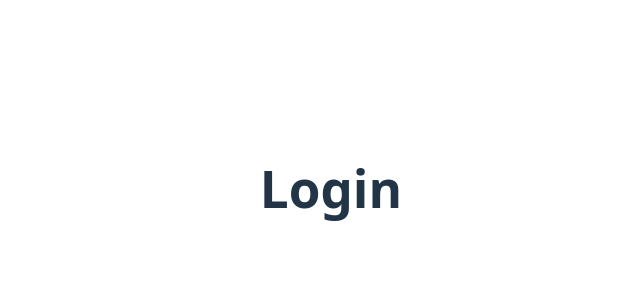
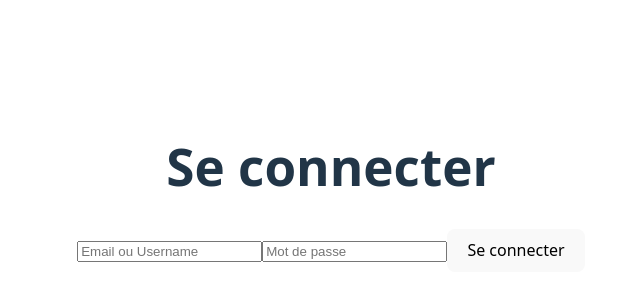
Before and after one commit to melody-ste/social-network, a React (Vite) app: page /login in a window 1280 px wide. Shown: the part 212-512 px from the top of the page, without its empty margins (309-949 px from the left). Built offline with nearby package versions, Linux system fonts and the light colour scheme.

Commit message:
working login page with redirection to profile

```diff
--- a/src/pages/Login.jsx
+++ b/src/pages/Login.jsx
@@ -1,8 +1,53 @@
+import { useState } from "react";
+import { useAtom } from "jotai";
+import { tokenAtom, userAtom } from "../atoms/authAtom";
+import { useNavigate } from "react-router-dom";
+
 const Login = () => {
+  const [identifier, setIdentifier] = useState("");
+  const [password, setPassword] = useState("");
+  const [, setToken] = useAtom(tokenAtom);
+  const [, setUser] = useAtom(userAtom);
+   const navigate = useNavigate();
+
+  const handleLogin = async (e) => {
+    e.preventDefault();
+    const res = await fetch("http://localhost:1337/api/auth/local", {
+      method: "POST",
+      headers: { "Content-Type": "application/json" },
+      body: JSON.stringify({ identifier, password }),
+    });
+    const data = await res.json();
+
+    if (data.jwt) {
+      setToken(data.jwt);
+      setUser(data.user);
+
+      navigate("/profile");
+    } else {
+      alert("Identifiants incorrects");
+    }
+  };
+
   return (
-   <div>
-     <h1>Login</h1>
-   </div>
+    <div>
+      <h1>Se connecter</h1>
+      <form onSubmit={handleLogin}>
+        <input
+          type="text"
+          placeholder="Email ou Username"
+          value={identifier}
+          onChange={(e) => setIdentifier(e.target.value)}
+        />
+        <input
+          type="password"
+          placeholder="Mot de passe"
+          value={password}
+          onChange={(e) => setPassword(e.target.value)}
+        />
+        <button type="submit">Se connecter</button>
+      </form>
+    </div>
   );
 };
 
```
